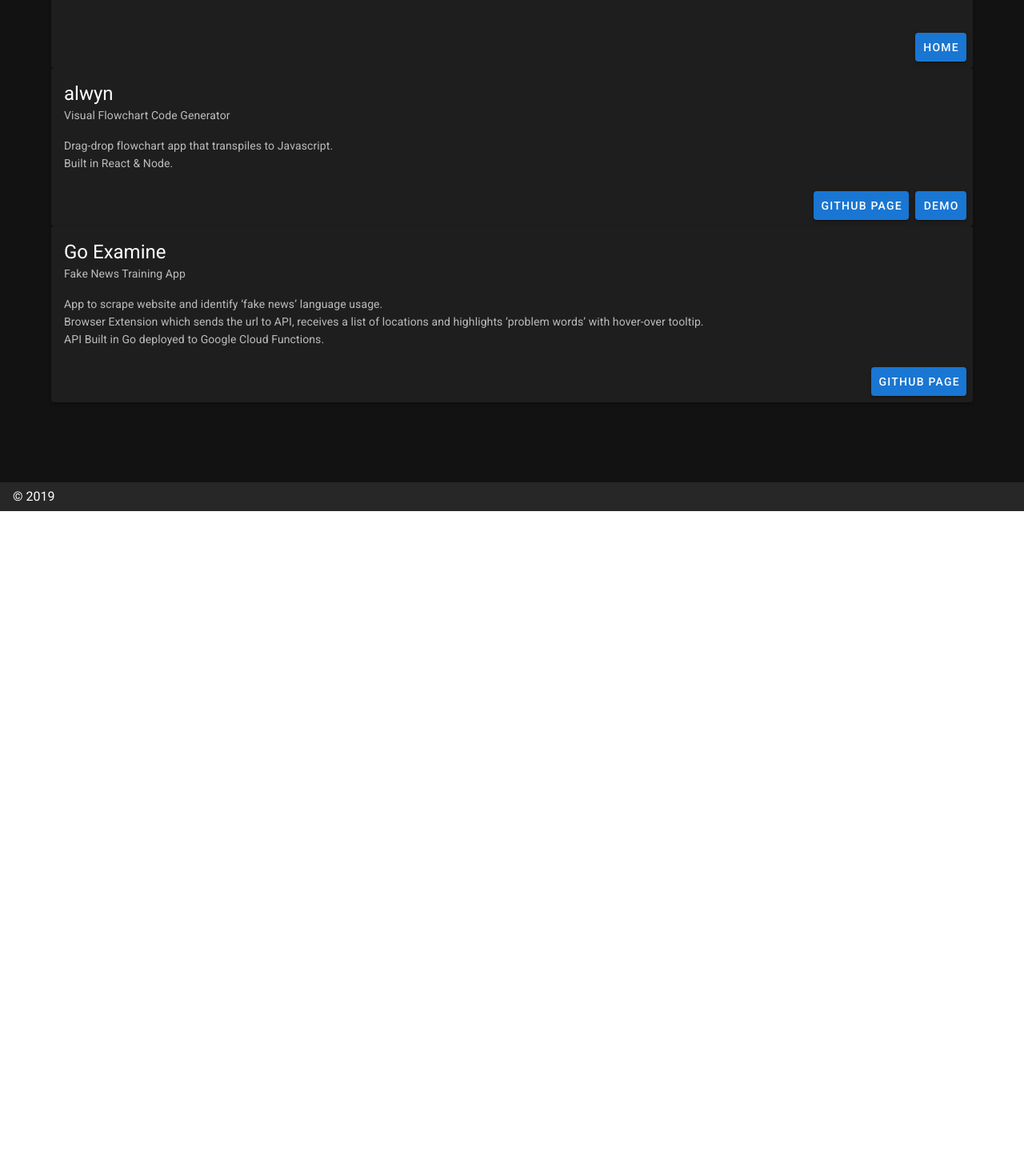
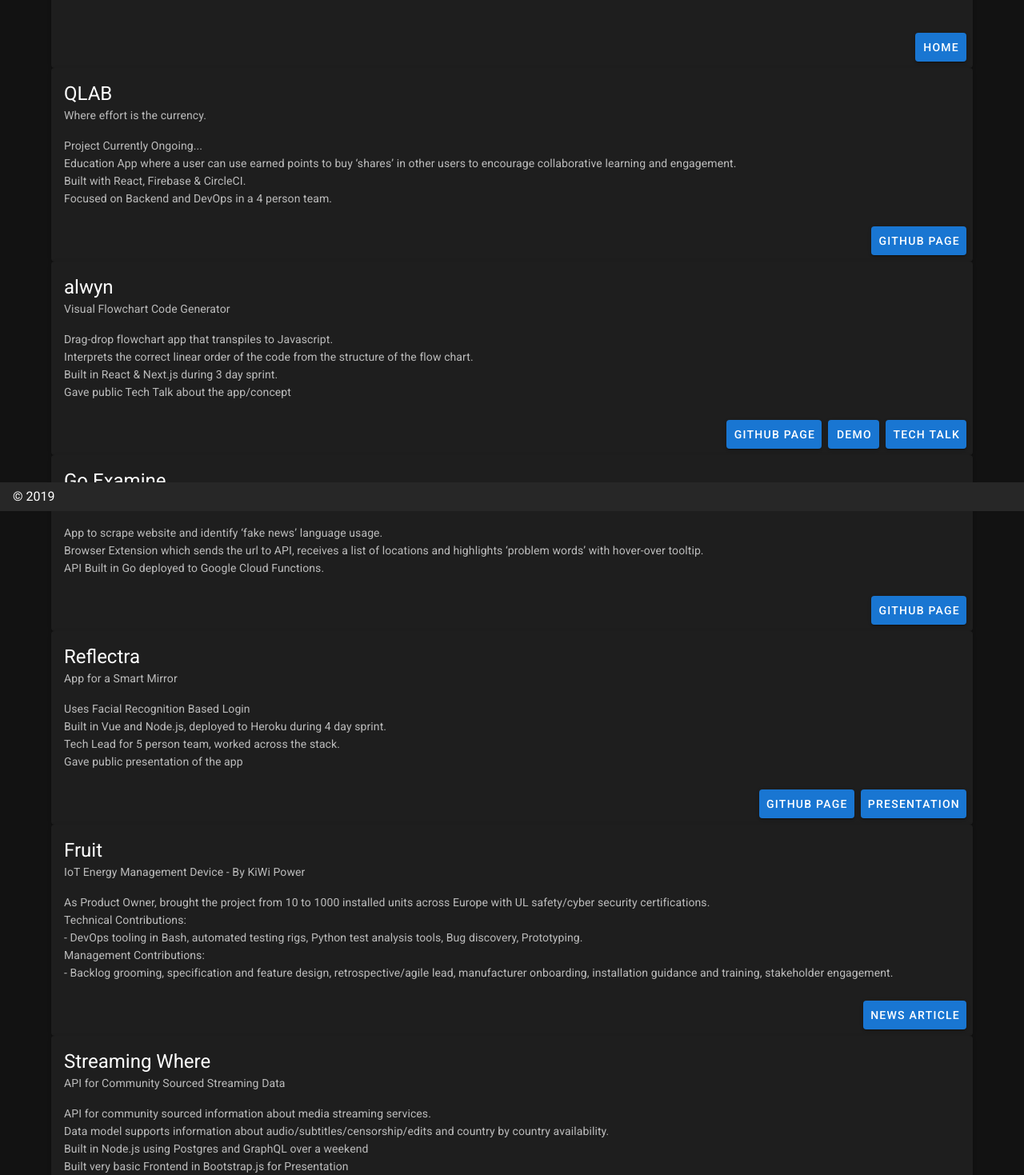
Before and after one commit to FraserTooth/frasertooth.github.io-vueApp, a Nuxt app: page /projects in a window 1280 px wide. Shown: the part 161-1630 px from the top of the page at 80% size. Before the commit the page ends 800 px from the top, so only its background shows below. Built offline with nearby package versions, Linux system fonts and the light colour scheme.

Commit message:
Formatting Tweaks and More Projects

```diff
--- a/assets/data/projects/alwyn.json
+++ b/assets/data/projects/alwyn.json
@@ -3,10 +3,13 @@
   "subtitle": "Visual Flowchart Code Generator",
   "paragraphs": [
     "Drag-drop flowchart app that transpiles to Javascript.",
-    "Built in React & Node."
+    "Interprets the correct linear order of the code from the structure of the flow chart.",
+    "Built in React & Next.js during 3 day sprint.",
+    "Gave public Tech Talk about the app/concept"
   ],
   "links": {
     "Github Page": "https://github.com/FraserTooth/alwyn",
-    "Demo": "https://alwyn.herokuapp.com/"
+    "Demo": "https://alwyn.herokuapp.com/",
+    "Tech Talk": "https://www.youtube.com/watch?v=YBPEIb1FlrE"
   }
 }
--- /dev/null
+++ b/assets/data/projects/fruit.json
@@ -0,0 +1,14 @@
+{
+  "title": "Fruit",
+  "subtitle": "IoT Energy Management Device - By KiWi Power",
+  "paragraphs": [
+    "As Product Owner, brought the project from 10 to 1000 installed units across Europe with UL safety/cyber security certifications.",
+    "Technical Contributions: ",
+    " - DevOps tooling in Bash, automated testing rigs, Python test analysis tools, Bug discovery, Prototyping.",
+    "Management Contributions: ",
+    " - Backlog grooming, specification and feature design, retrospective/agile lead, manufacturer onboarding, installation guidance and training, stakeholder engagement."
+  ],
+  "links": {
+    "News Article": "https://www.energylivenews.com/2018/10/12/kiwi-power-develops-launches-a-portable-power-meter/"
+  }
+}
--- a/assets/data/projects/projects.js
+++ b/assets/data/projects/projects.js
@@ -1,6 +1,10 @@
+import qlab from './qlab.json'
 import alwyn from './alwyn.json'
 import goexamine from './goexamine.json'
+import reflectra from './reflectra.json'
+import fruit from './fruit.json'
+import streamingWhere from './streamingWhere.json'
 
-const projects = [alwyn, goexamine]
+const projects = [qlab, alwyn, goexamine, reflectra, fruit, streamingWhere]
 
 export default projects
--- /dev/null
+++ b/assets/data/projects/qlab.json
@@ -0,0 +1,13 @@
+{
+  "title": "QLAB",
+  "subtitle": "Where effort is the currency.",
+  "paragraphs": [
+    "Project Currently Ongoing...",
+    "Education App where a user can use earned points to buy ‘shares’ in other users to encourage collaborative learning and engagement.",
+    "Built with React, Firebase & CircleCI.",
+    "Focused on Backend and DevOps in a 4 person team."
+  ],
+  "links": {
+    "Github Page": "https://github.com/qlab-team/qlab"
+  }
+}
--- /dev/null
+++ b/assets/data/projects/reflectra.json
@@ -0,0 +1,14 @@
+{
+  "title": "Reflectra",
+  "subtitle": "App for a Smart Mirror",
+  "paragraphs": [
+    "Uses Facial Recognition Based Login",
+    "Built in Vue and Node.js, deployed to Heroku during 4 day sprint.",
+    "Tech Lead for 5 person team, worked across the stack.",
+    "Gave public presentation of the app"
+  ],
+  "links": {
+    "Github Page": "https://github.com/FraserTooth/reflectra",
+    "Presentation": "https://www.youtube.com/watch?v=F3mqIgY2uUk&feature=youtu.be&t=4172"
+  }
+}
--- /dev/null
+++ b/assets/data/projects/streamingWhere.json
@@ -0,0 +1,13 @@
+{
+  "title": "Streaming Where",
+  "subtitle": "API for Community Sourced Streaming Data",
+  "paragraphs": [
+    "API for community sourced information about media streaming services.",
+    "Data model supports information about audio/subtitles/censorship/edits and country by country availability.",
+    "Built in Node.js using Postgres and GraphQL over a weekend",
+    "Built very basic Frontend in Bootstrap.js for Presentation"
+  ],
+  "links": {
+    "Github Page": "https://github.com/FraserTooth/streaming-where-api"
+  }
+}
--- a/components/experience/CompanyCard.vue
+++ b/components/experience/CompanyCard.vue
@@ -2,9 +2,9 @@
   <v-card class="jobCard">
     <v-card-title class="headline">{{experienceData.company}}</v-card-title>
     <v-card-subtitle>{{experienceData.subtitle}}</v-card-subtitle>
-    <Job v-for="jobData in experienceData.jobs" :jobData="jobData" :key="jobData.jobTitle[0]" />
+    <Job v-for="jobData in experienceData.jobs" :jobData="jobData" :key="jobData.jobTitle" />
     <v-card-text>
-      <div v-for="line in experienceData.paragraphs" :key="line[0]">{{line}}</div>
+      <div v-for="(line, index) in experienceData.paragraphs" :key="index">{{line}}</div>
     </v-card-text>
     <v-card-actions>
       <v-spacer />
--- a/components/projects/ProjectCard.vue
+++ b/components/projects/ProjectCard.vue
@@ -3,7 +3,7 @@
     <v-card-title class="headline">{{project.title}}</v-card-title>
     <v-card-subtitle>{{project.subtitle}}</v-card-subtitle>
     <v-card-text>
-      <div v-for="line in project.paragraphs" :key="line[0]">{{line}}</div>
+      <div v-for="(line, index) in project.paragraphs" :key="index">{{line}}</div>
     </v-card-text>
     <v-card-actions>
       <v-spacer />
--- a/components/projects/ProjectsIntroduction.vue
+++ b/components/projects/ProjectsIntroduction.vue
@@ -1,5 +1,5 @@
 <template>
-  <v-card>
+  <v-card width="90vw">
     <v-card-title class="headline">Fraser's Projects</v-card-title>
     <v-card-text>
       <p>Below are some of the Projects I've worked on.</p>
```
